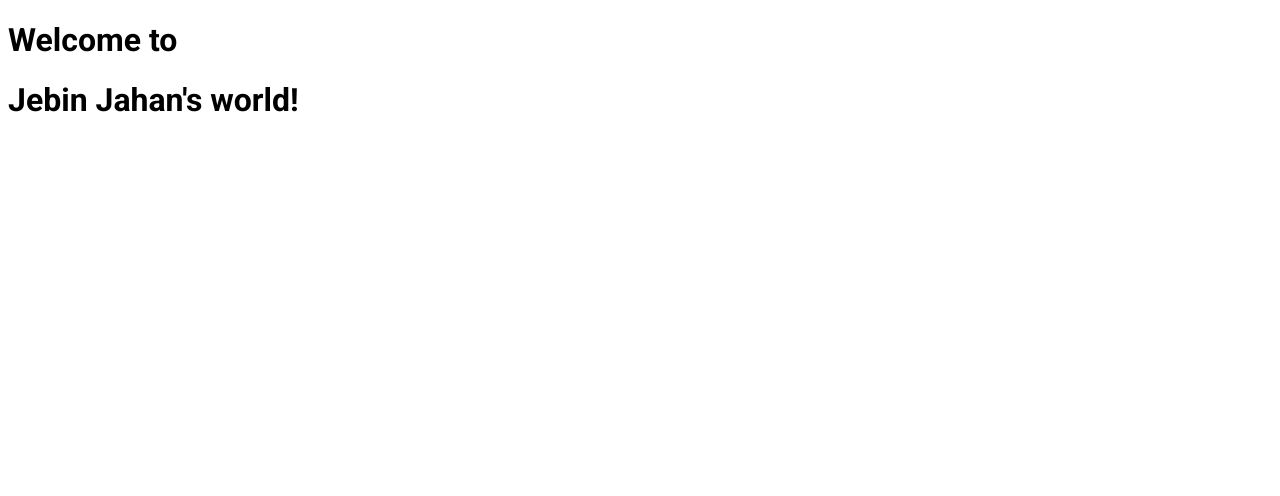
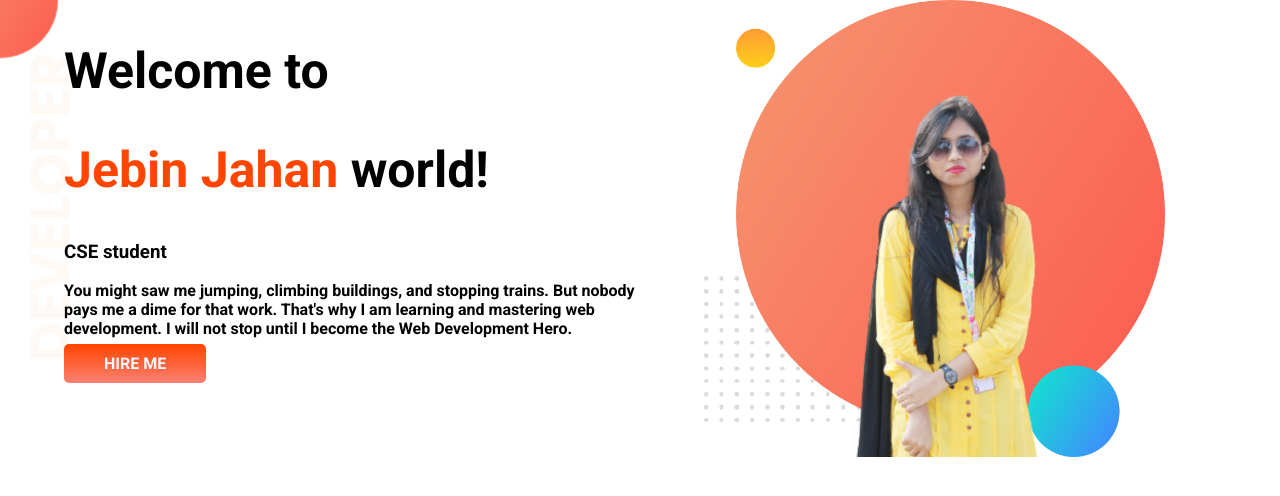
Before and after one commit to syedajebin/myrepo, a plain HTML site: page index.html in a window 1280 px wide. Drawn offline with Linux system fonts and the light colour scheme.

Commit message:
first banner added

```diff
--- a/index.html
+++ b/index.html
@@ -14,8 +14,17 @@
 
 
 <body>
-    <h1>Welcome to</h1>
-    <h1>Jebin Jahan's world!</h1>
+    <section class="top">
+        <div class="half">
+            <h1>Welcome to</h1>
+    <h1><span class="or">Jebin Jahan</span> world!</h1>
+    <h3>CSE student</h3>
+    <p>You might saw me jumping, climbing buildings, and stopping trains. But nobody pays me a dime for that work. That's why I am learning and mastering web development. I will not stop until I become the Web Development Hero.</p>
+    <a class="btn1" href="https://docs.google.com/document/d/1YQBuxcHRKPoJiohIEqX6Hi2s-xI6e1ZLIdhsZtSa--o/edit" target="_blank">HIRE ME</a>
+        </div>
+        <div class="half"> <img src="my-bg.png">
+        </div>
+    </section>
 
 </body>
 </html>
--- a/style.css
+++ b/style.css
@@ -1,3 +1,33 @@
 body{
     font-family: 'Roboto', sans-serif;
+    margin: 0px;
 }
+h1{
+    font-size: 50px;
+}
+.or{
+    color: orangered;
+}
+section{
+    display: flex;
+}
+.half{
+    width: 50%;
+    padding-left: 5%;
+}
+.half img{
+    width: 80%;
+}
+.btn1{
+    text-decoration: none;
+    padding: 10px 40px;
+    background-image: linear-gradient(orangered,salmon);
+    color: aliceblue;
+    font-weight: 700;
+    border-radius: 5px;
+
+}
+.top{
+    background-image: url(images/top-banner.png);
+    background-repeat: no-repeat;
+}
```
Also changed, not shown: abbubg.png (added), images/dream-bg.png (added), images/exp-bg.png (added), images/my-bg.png (added), images/my-bg2.png (added), images/top-banner.png (added), my-bg.png (added).
